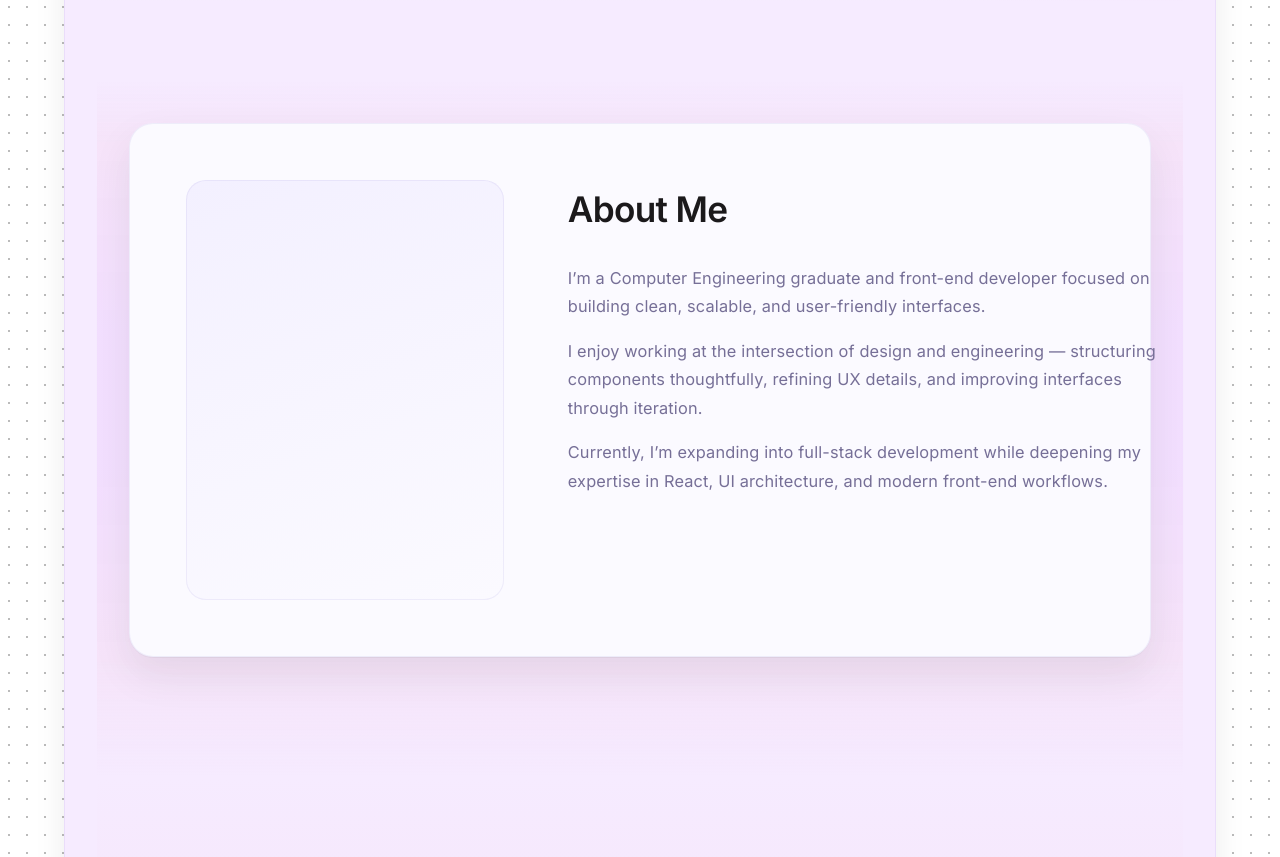
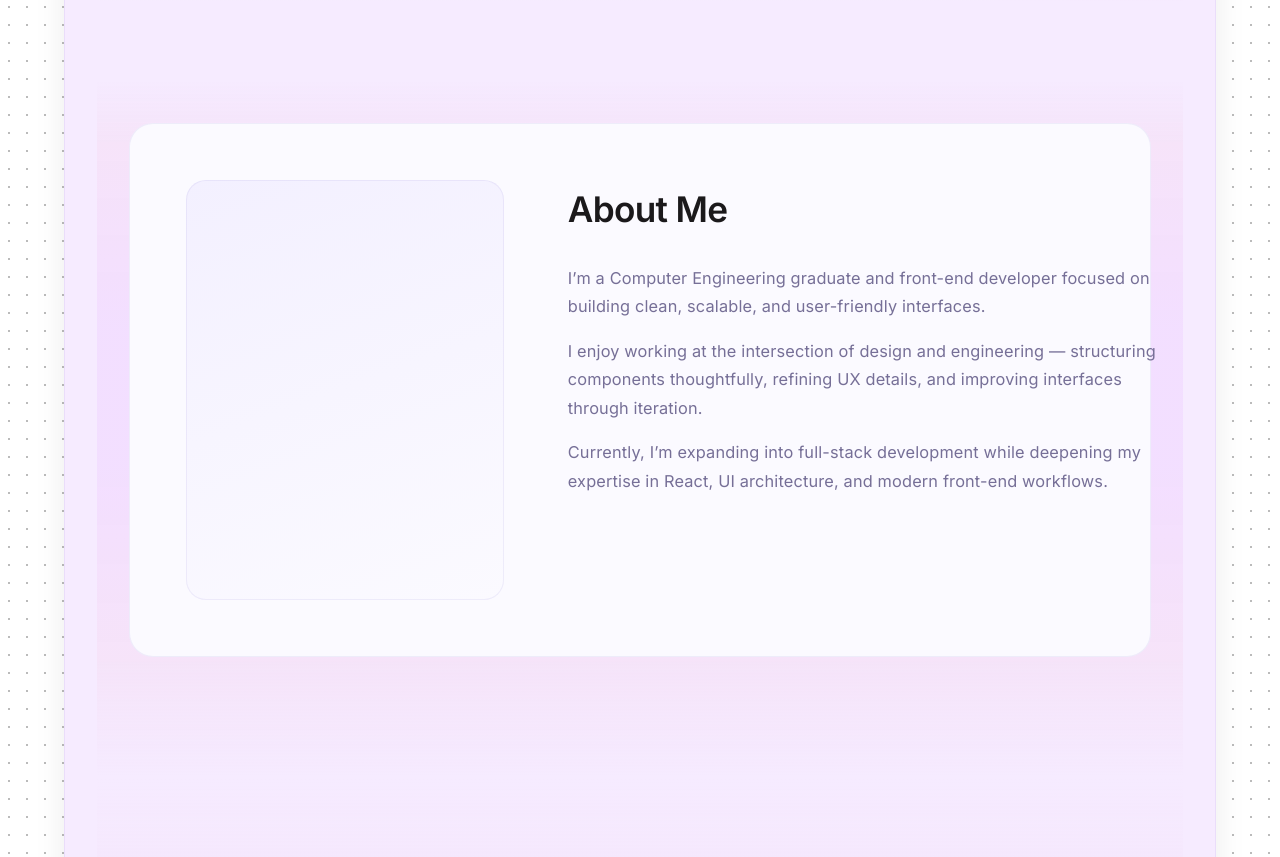
Before and after one commit to sushantshinde7/sushant-portfolio, a React (Vite) app: page / in a window 1280 px wide. Shown: the part 740-1597 px from the top of the page. Built offline with nearby package versions, Linux system fonts and the light colour scheme.

Commit message:
refactor(about): normalize card depth — remove base shadow and align hover elevation with skills/projects

```diff
--- a/src/styles/About.css
+++ b/src/styles/About.css
@@ -66,13 +66,15 @@
   padding: 3.5rem;
   width: 100%;
   border: 1px solid var(--border);
-  box-shadow: 0 1px 0 rgba(0,0,0,0.04),
-              0 18px 40px rgba(0,0,0,0.08);
+
+  box-shadow: none;
+
   transition:
-    transform 0.35s cubic-bezier(0.22, 1, 0.36, 1),
-    box-shadow 0.35s cubic-bezier(0.22, 1, 0.36, 1);
+    transform 0.28s ease,
+    box-shadow 0.28s ease,
+    border-color 0.28s ease;
+}
 
-}
 
 .about-box:hover {
   transform: translateY(-6px);
@@ -84,21 +86,19 @@
 
 /* Main reading card */
 [data-theme="dark"] .about-box {
-  background: #121212; /* true charcoal card */
+  background: #121212;
   border: 1px solid rgba(255, 255, 255, 0.06);
   border-radius: 28px;
-  backdrop-filter: saturate(105%);
-  box-shadow:
-    0 1px 0 rgba(255,255,255,0.03),
-    0 30px 60px rgba(0,0,0,0.55);
+
+  box-shadow: none;
 }
 
 [data-theme="dark"] .about-box:hover {
-  transform: translateY(-6px);
+  transform: translateY(-2px);
 
   box-shadow:
     0 1px 0 rgba(255,255,255,0.04),
-    0 40px 80px rgba(0,0,0,0.75);
+    0 18px 36px rgba(0,0,0,0.55);
 }
 
 /* =========================
```
